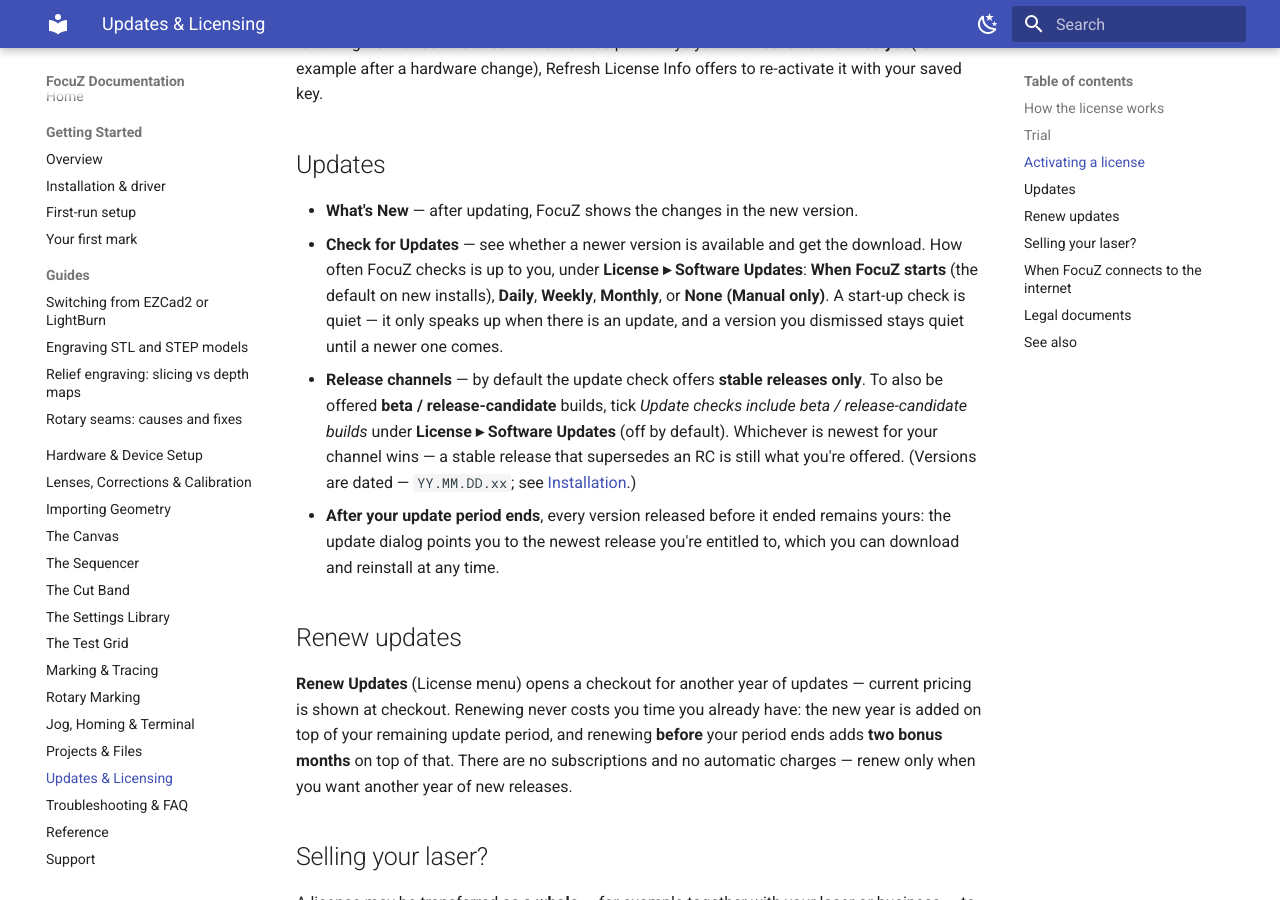
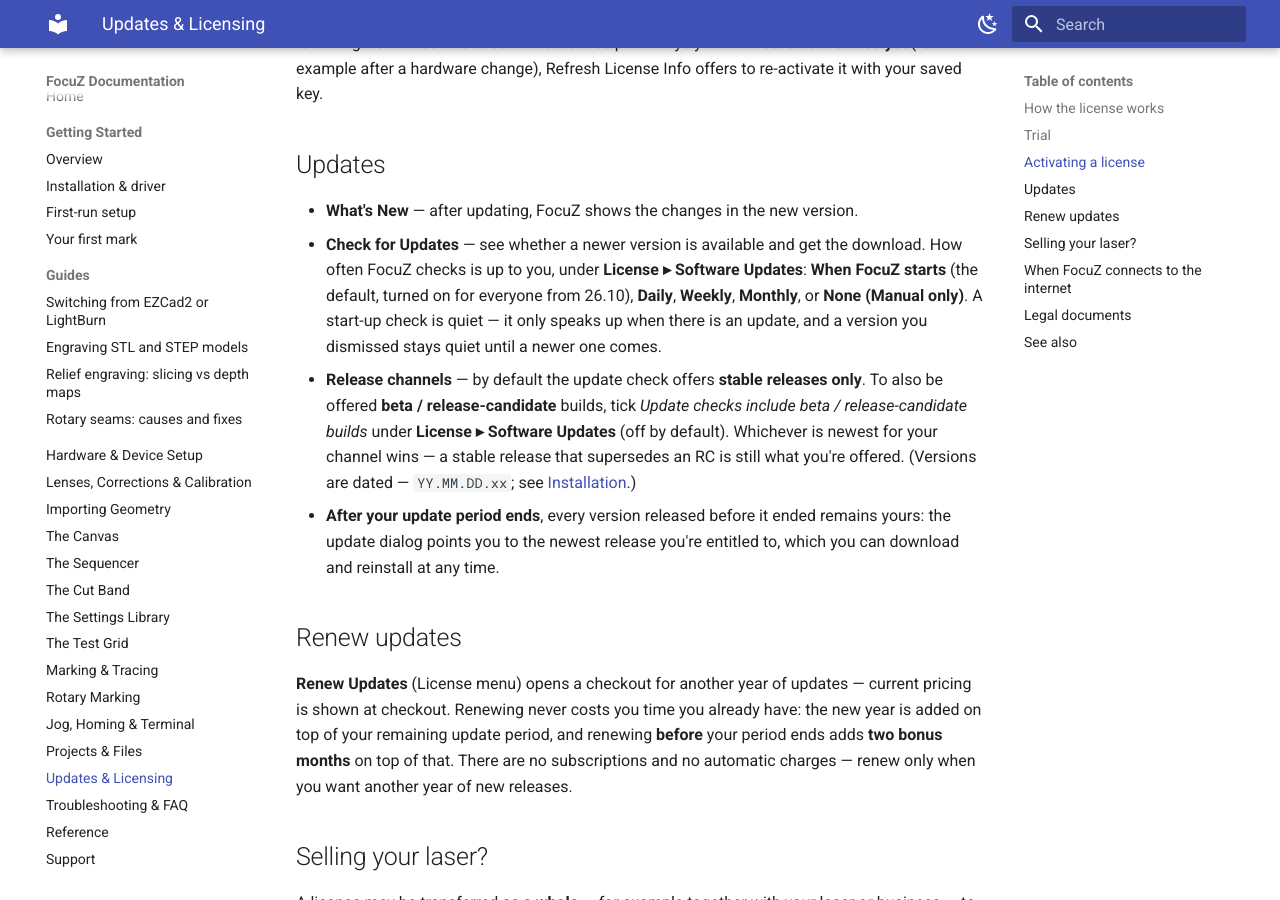
Before and after one commit to Lokahi-Shop/focuz-docs, an MkDocs documentation site: the page built from docs/updates-licensing.md, in a window 1280 px wide and 900 px high, scrolled down 1756 px. Built offline with MkDocs 1.6.1 and Material for MkDocs 9.7.7, drawn with Linux system fonts in a browser that asks for light colours.

Commit message:
Updates: start-up check on for everyone
Co-Authored-By: Claude Opus 5.5 <noreply@anthropic.com>

```diff
--- a/docs/updates-licensing.md
+++ b/docs/updates-licensing.md
@@ -70,8 +70,8 @@ it with your saved key.
 
 - **What's New** — after updating, FocuZ shows the changes in the new version.
 - **Check for Updates** — see whether a newer version is available and get the download. How
-  often FocuZ checks is up to you, under **License ▸ Software Updates**: **When FocuZ starts** (the default
-  on new installs), **Daily**, **Weekly**, **Monthly**, or **None (Manual only)**. A start-up check is quiet —
+  often FocuZ checks is up to you, under **License ▸ Software Updates**: **When FocuZ starts** (the default,
+  turned on for everyone from 26.10), **Daily**, **Weekly**, **Monthly**, or **None (Manual only)**. A start-up check is quiet —
   it only speaks up when there is an update, and a version you dismissed stays quiet until a newer one comes.
 - **Release channels** — by default the update check offers **stable releases only**. To also
   be offered **beta / release-candidate** builds, tick *Update checks include beta /
```
